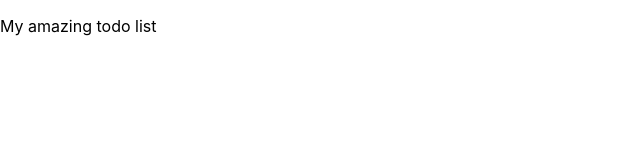
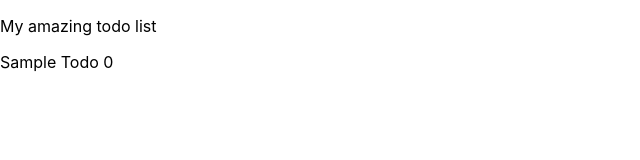
Before and after one commit to MAXPIL0T/todo, a React (Create React App) app: page / in a window 1280 px wide. Shown: the top 160 px of the page, without its empty margins (0-640 px from the left). Built offline with nearby package versions, Linux system fonts and the light colour scheme.

Commit message:
Todo List backend complete

```diff
--- a/src/App.js
+++ b/src/App.js
@@ -1,12 +1,17 @@
 import React, {useState} from 'react';
 import Nav from './Nav';
+import TodoList from './TodoList';
+import { TodoProvider } from './TodoContext';
 
 
 function App() {
   return (
-    <div className="app">
-      <Nav/>
-    </div>
+    <TodoProvider>
+      <div className="app">
+        <Nav/>
+        <TodoList/>
+      </div>
+    </TodoProvider>
   );
 }
 
--- a/src/Nav.js
+++ b/src/Nav.js
@@ -6,7 +6,6 @@ function Nav() {
             <p>My amazing todo list</p>
         </div>
     );
-
 }
 
 export default Nav;
--- a/src/Todo.js
+++ b/src/Todo.js
@@ -1,10 +1,10 @@
 import React, {useState} from 'react';
 
-function Todo() {
+function Todo(props) {
 
     return (
         <div className="todo">
-
+            <p>{props.text}</p>
         </div>
     );
 }
--- a/src/TodoContext.js
+++ b/src/TodoContext.js
@@ -3,5 +3,15 @@ import React, {useState, createContext} from 'react';
 export const TodoContext = createContext();
 
 export const TodoProvider = props => {
-    const [todos, setTodos] = useState([]);
+    const [todos, setTodos] = useState([
+        {
+            text: "Sample Todo 0",
+            id: 0
+        }
+    ]);
+    return (
+        <TodoContext.Provider value={[todos, setTodos]}>
+            {props.children}
+        </TodoContext.Provider>
+    );
 };
--- /dev/null
+++ b/src/TodoList.js
@@ -0,0 +1,17 @@
+import React, { useContext } from "react";
+import Todo from "./Todo";
+import { TodoContext } from "./TodoContext";
+
+const TodoList = () => {
+    const [todos, setTodos] = useContext(TodoContext);
+
+    return (
+        <div>
+            {todos.map(todo => (
+                <Todo text={todo.text} key={todo.id}/>
+            ))}
+        </div>
+    );
+};
+
+export default TodoList;
```
